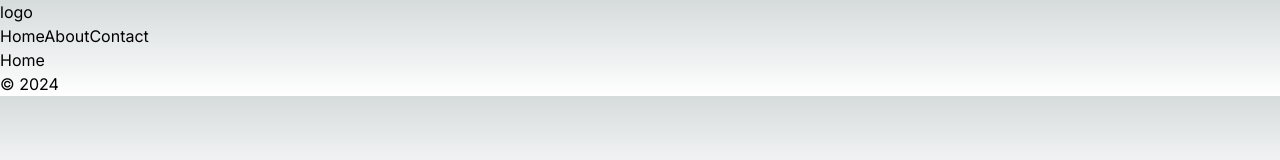
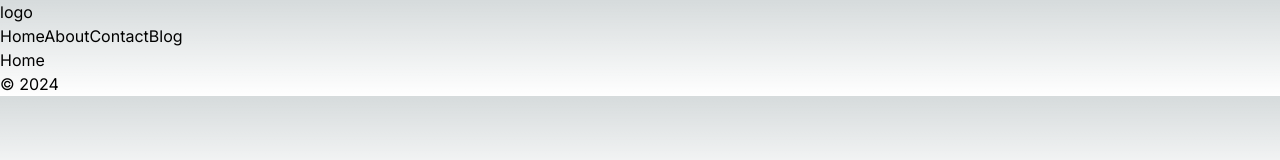
Before and after one commit to THEFZNKHAN/nextjs-learn, a Next.js app: page / in a window 1280 px wide. Shown: the top 160 px of the page. Built offline with nearby package versions, Linux system fonts and the light colour scheme.

Commit message:
Set Layouts

```diff
--- /dev/null
+++ b/src/app/error.tsx
@@ -0,0 +1,11 @@
+"use client";
+
+const Error = () => {
+    return (
+        <div>
+            <h1>Error</h1>
+        </div>
+    );
+};
+
+export default Error;
--- /dev/null
+++ b/src/app/loading.tsx
@@ -0,0 +1,9 @@
+const Loading: React.FC = () => {
+    return (
+        <div>
+            <h1>Loading...</h1>
+        </div>
+    );
+};
+
+export default Loading;
--- /dev/null
+++ b/src/app/not-found.tsx
@@ -0,0 +1,12 @@
+import Link from "next/link";
+
+const NotFound: React.FC = () => {
+    return (
+        <div>
+            <h1>404 - Page not found</h1>
+            <Link href="/">Return home</Link>
+        </div>
+    );
+};
+
+export default NotFound;
--- a/src/components/navbar/Navbar.tsx
+++ b/src/components/navbar/Navbar.tsx
@@ -1,13 +1,11 @@
-import Link from "next/link";
+import Links from "./links/Links";
 
 const Navbar = () => {
     return (
         <div>
             <div>logo</div>
             <div>
-                <Link href="/">Home</Link>
-                <Link href="/about">About</Link>
-                <Link href="/contact">Contact</Link>
+                <Links />
             </div>
         </div>
     );
--- a/src/components/navbar/links/Links.tsx
+++ b/src/components/navbar/links/Links.tsx
@@ -0,0 +1,39 @@
+import Link from "next/link";
+
+interface Link {
+    title: string;
+    path: string;
+}
+
+const Links: React.FC = () => {
+    const links: Link[] = [
+        {
+            title: "Home",
+            path: "/",
+        },
+        {
+            title: "About",
+            path: "/about",
+        },
+        {
+            title: "Contact",
+            path: "/contact",
+        },
+        {
+            title: "Blog",
+            path: "/blog",
+        },
+    ];
+
+    return (
+        <div>
+            {links.map((link) => (
+                <Link key={link.title} href={link.path}>
+                    {link.title}
+                </Link>
+            ))}
+        </div>
+    );
+};
+
+export default Links;
```
